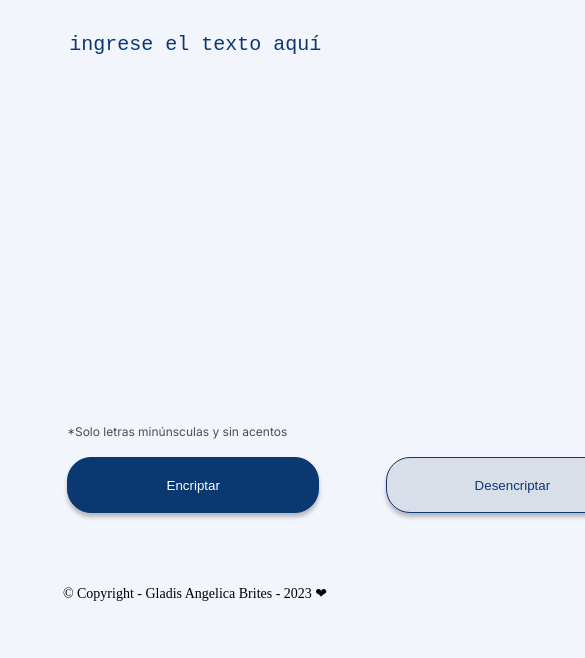
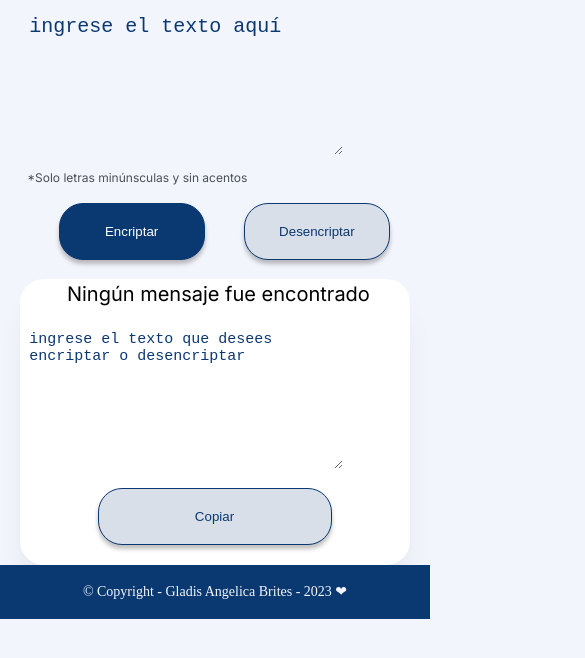
Before and after one commit to gladisbrites/encriptador, a plain HTML site: page index.html in a window 390 px wide. Shown: the part 68-726 px from the top of the page, 585 px wide, since content can reach past the window. Drawn offline with Linux system fonts and the light colour scheme.

Commit message:
haciendo responsive

```diff
--- a/style.css
+++ b/style.css
@@ -153,10 +153,42 @@ body{
 }
 
 footer{
-
+ color: #F3F5FC;
     text-align: center;
     height: 10%;
     width: 100%;
     font-size: 14px;
-    padding-top: 5px;
+    padding:20px;
+    background: #0A3871;
 }
+
+@media screen and (max-width:480px){
+    .container{
+        height: auto;
+        width: auto;
+
+    }
+    .botones{
+        font-size: auto;
+        width: 50;
+
+    }
+    .izquierda{
+        margin-bottom: 5%;
+    }
+     .izquierda, .derecha{
+        float: inherit;
+        width: 100%;
+        height: auto;
+        margin-left: 5%;
+
+    }
+    .text-area, .informacion, .mensaje{
+        width: 80%;
+        margin-left: 2%;
+    }
+
+    #imgDerecha{
+        display: none;
+    }
+}
```
